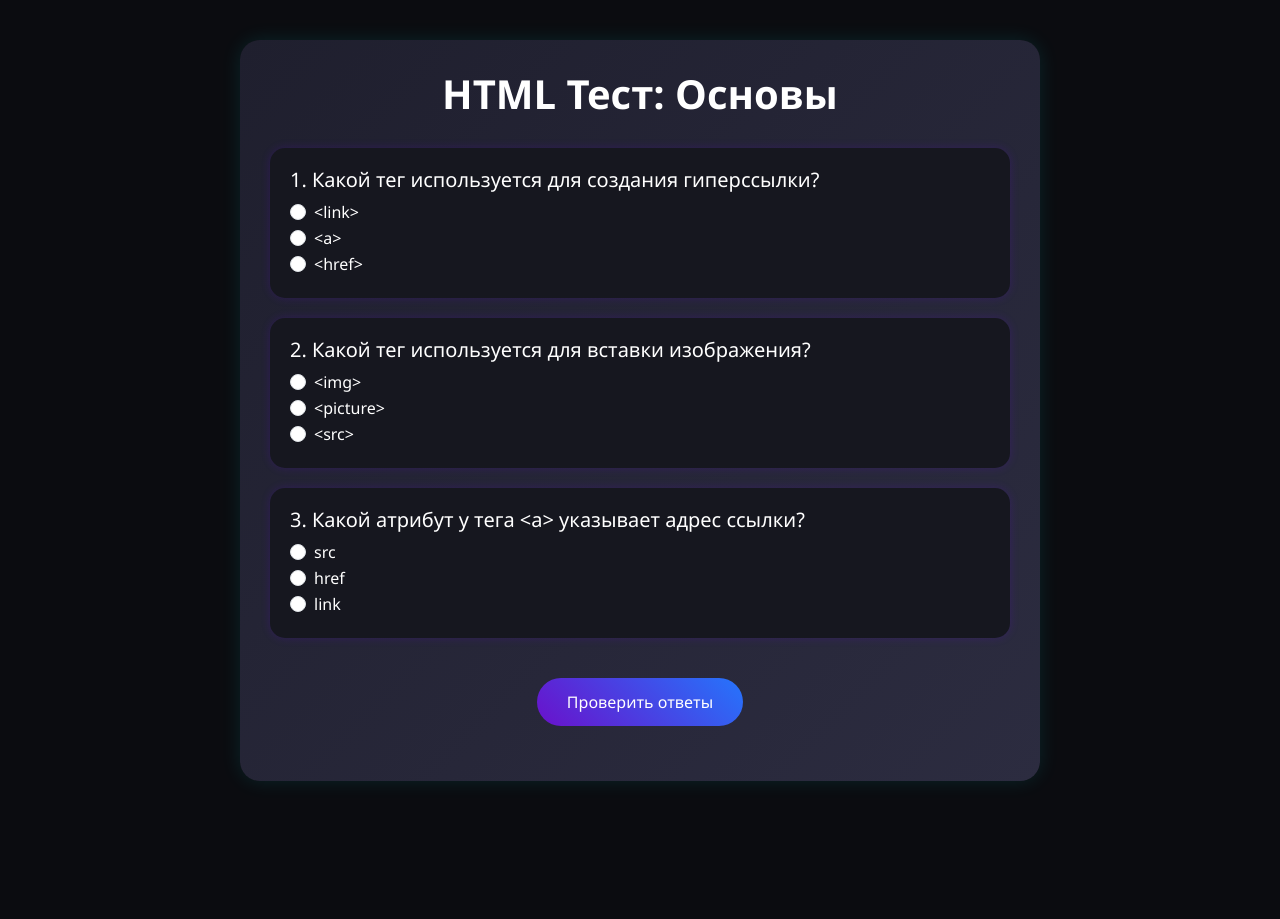
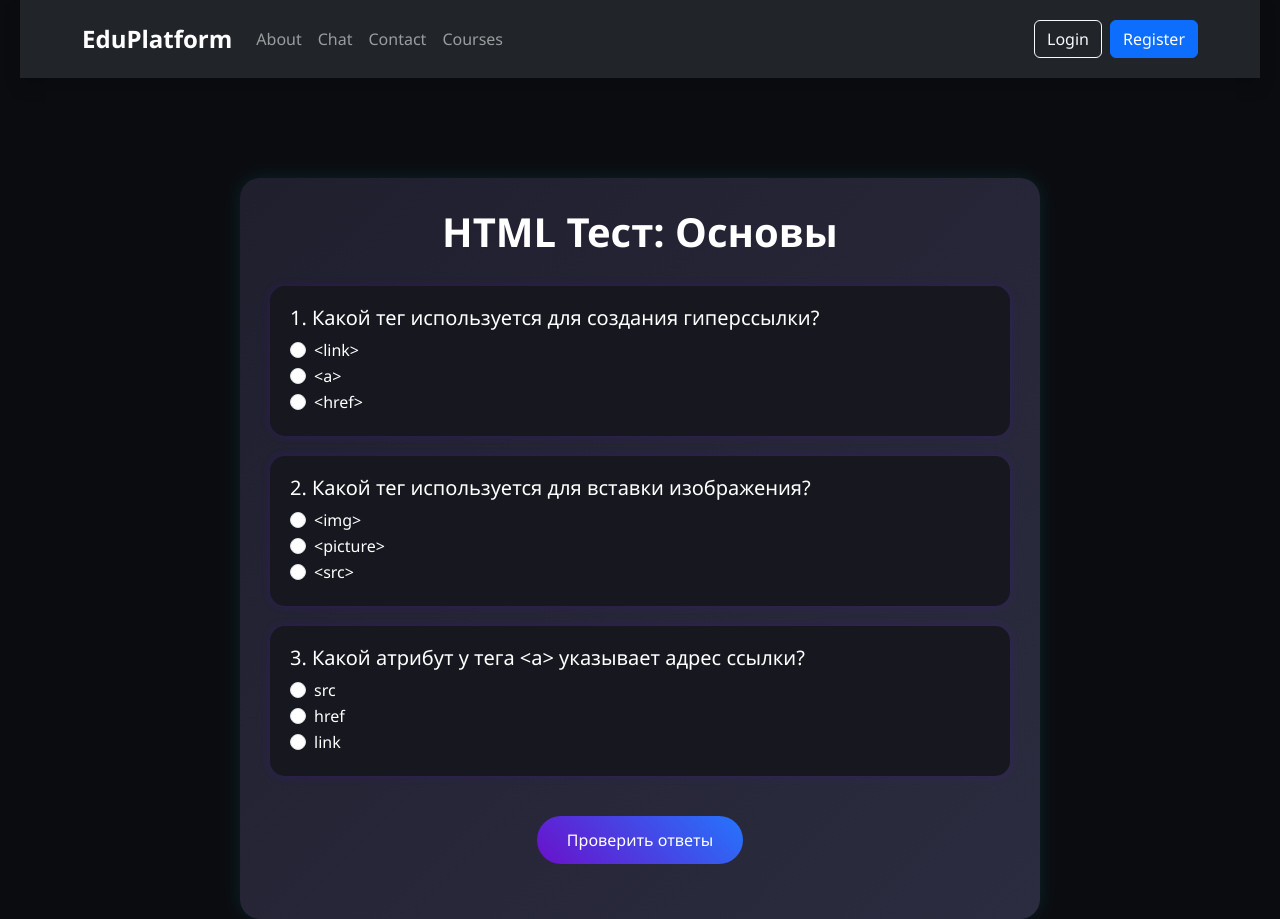
Before and after one commit to s-ginger/Django_learning, a Django app: page /tests/ in a window 1280 px wide. Before the commit the page ends 781 px from the top, so only its background shows below. Run offline with Django 5.2, Linux system fonts and the light colour scheme.

Commit message:
Changes to be committed:

```diff
--- a/templates/index/create_lesson.html
+++ b/templates/index/create_lesson.html
@@ -5,6 +5,11 @@
     <title>Create Lesson and Course</title>
     <link href="https://cdn.jsdelivr.net/npm/bootstrap@5.3.3/dist/css/bootstrap.min.css" rel="stylesheet">
 </head>
+<style>
+    nav{
+        margin-bottom: 100px;
+    }
+</style>
 <nav class="navbar navbar-expand-lg navbar-dark bg-dark py-3 shadow">
     <div class="container">
         <a class="navbar-brand fw-bold fs-4" href="{% url 'main' %}">EduPlatform</a>
--- a/templates/index/test.html
+++ b/templates/index/test.html
@@ -11,9 +11,12 @@
       background-color: #0b0c10;
       color: #ffffff;
       font-family: 'Segoe UI', sans-serif;
-      padding: 40px 20px;
+      padding: 0px 20px;
     }
 
+    nav{
+      margin-bottom: 100px;
+    }
     .quiz-container {
       max-width: 800px;
       margin: auto;
@@ -91,7 +94,44 @@
   </style>
 </head>
 <body>
+  <nav class="navbar navbar-expand-lg navbar-dark bg-dark py-3 shadow">
+    <div class="container">
+        <a class="navbar-brand fw-bold fs-4" href="{% url 'main' %}">EduPlatform</a>
+        <button class="navbar-toggler" type="button" data-bs-toggle="collapse" data-bs-target="#navbarNav">
+            <span class="navbar-toggler-icon"></span>
+        </button>
+        <div class="collapse navbar-collapse justify-content-between" id="navbarNav">
+            <ul class="navbar-nav">
+                <li class="nav-item"><a class="nav-link" href="{% url 'about' %}">About</a></li>
+                <li class="nav-item"><a class="nav-link" href="{% url 'chat' %}">Chat</a></li>
+                <li class="nav-item"><a class="nav-link" href="{% url 'contact' %}">Contact</a></li>
+                <li class="nav-item"><a class="nav-link" href="{% url 'courses' %}">Courses</a></li>
+                <li class="nav-item">
+                {% if user.is_staff %}
+                    <a class="nav-link" href="{% url 'create_lesson' %}">Create Lesson</a>
+                {% endif %}
+</li>
 
+
+            </ul>
+            <ul class="navbar-nav">
+    {% if user.is_authenticated %}
+        <li class="nav-item"><span class="nav-link">Hi, {{ user.username }}</span></li>
+        <li class="nav-item">
+            <a class="btn btn-outline-info me-2" href="{% url 'profile' %}">Profile</a>
+        </li>
+        <li class="nav-item">
+            <a class="btn btn-outline-light" href="{% url 'logout' %}">Logout</a>
+        </li>
+    {% else %}
+        <li class="nav-item"><a class="btn btn-outline-light me-2" href="{% url 'login' %}">Login</a></li>
+        <li class="nav-item"><a class="btn btn-primary" href="{% url 'register' %}">Register</a></li>
+    {% endif %}
+</ul>
+
+        </div>
+    </div>
+</nav>
   <div class="quiz-container">
     <h1>HTML Тест: Основы</h1>
     <form id="quizForm">
```
Also changed, not shown: templates/index/courses_detail.html (+5 -19 lines).
